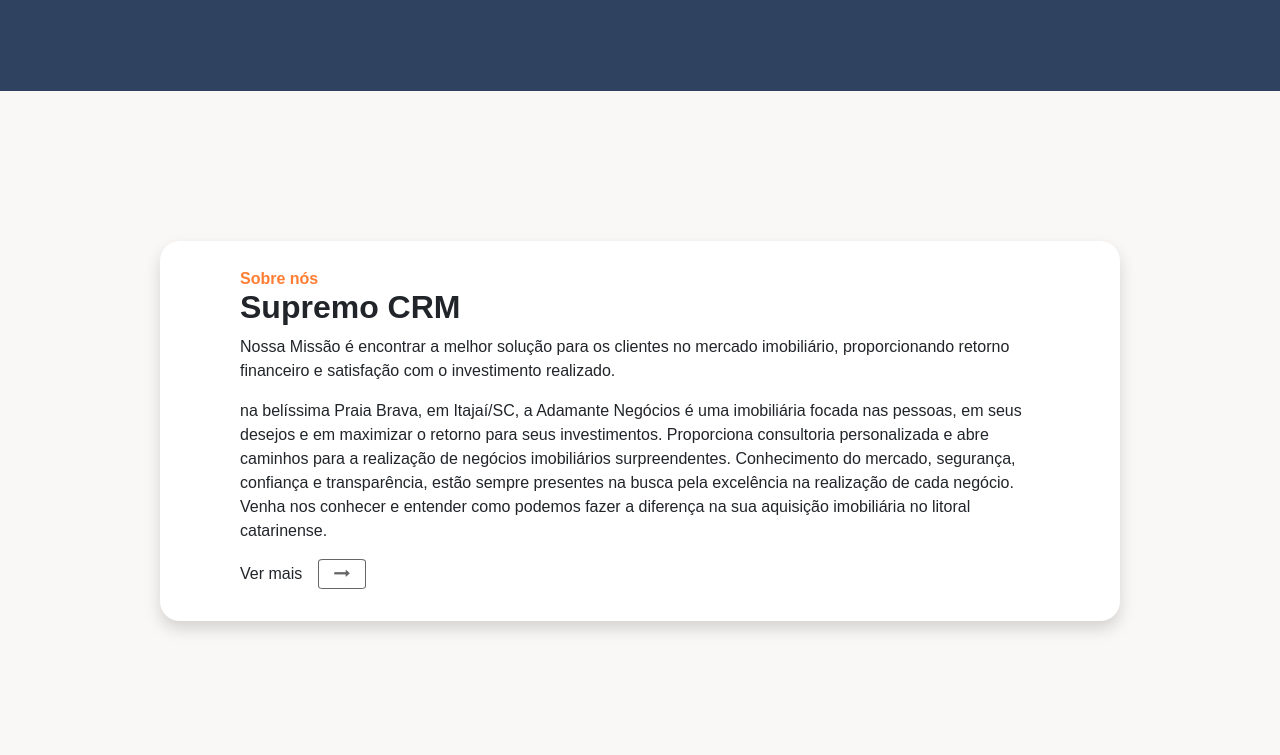
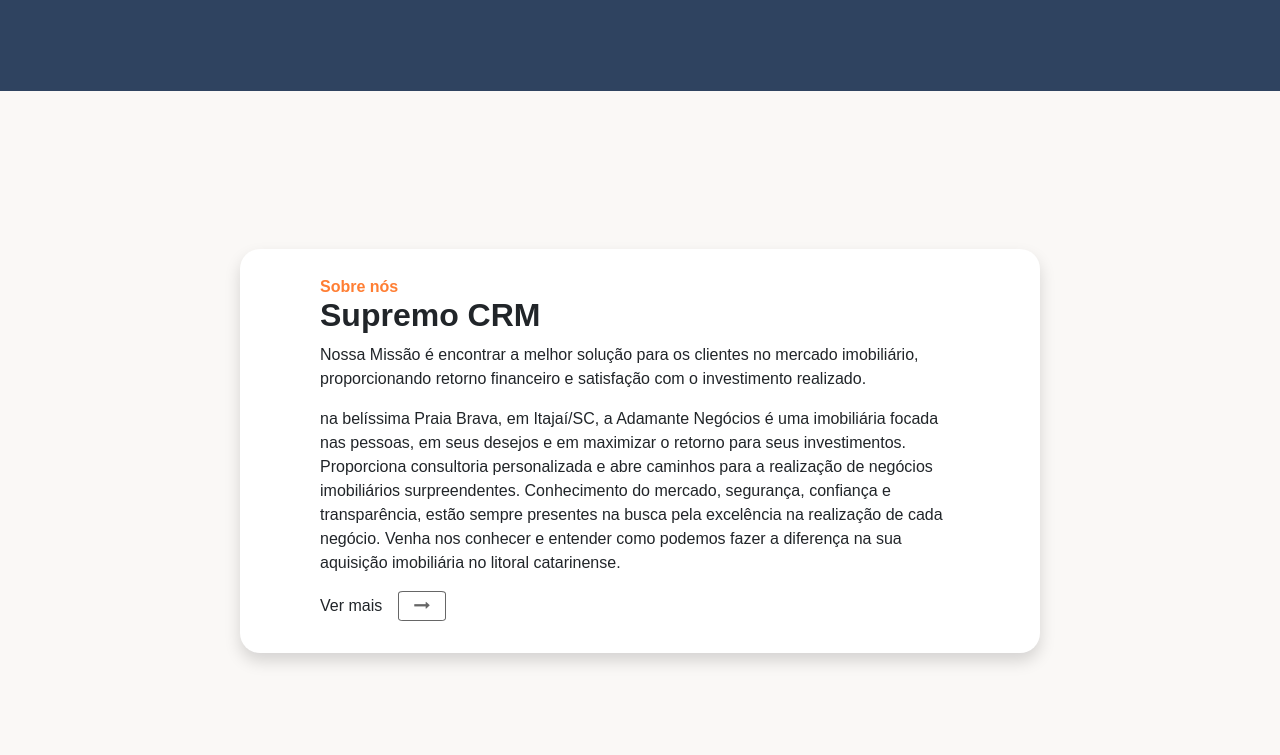
Before and after one commit to ypiaza/Teste---CRM---HTML-Bootstrap-CSS, a plain HTML site: page index.html in a window 1280 px wide. Shown: the part 3245-4000 px from the top of the page. Drawn offline with nearby package versions, Linux system fonts and the light colour scheme.

Commit message:
Ajustes de layout

```diff
--- a/index.html
+++ b/index.html
@@ -419,7 +419,7 @@
         </section>
 
         <section id="about" class="d-flex align-items-center justify-content-center">
-            <div class="card shadow" style="width: 100%;">
+            <div class="card shadow">
                 <div class="card-body">
                     <h6 class="card-subtitle mb-0">Sobre nós</h6>
                     <h5 class="card-title">Supremo CRM</h5>
--- a/style.css
+++ b/style.css
@@ -264,9 +264,8 @@ a {
 /* About */
 
 #about {
-    height: 85vh;
-    width: 100%;
-    padding: 0 10rem;
+    height: 90vh;
+    padding: 0 15rem;
     background-color: #FAF8F6;
 }
 
```
